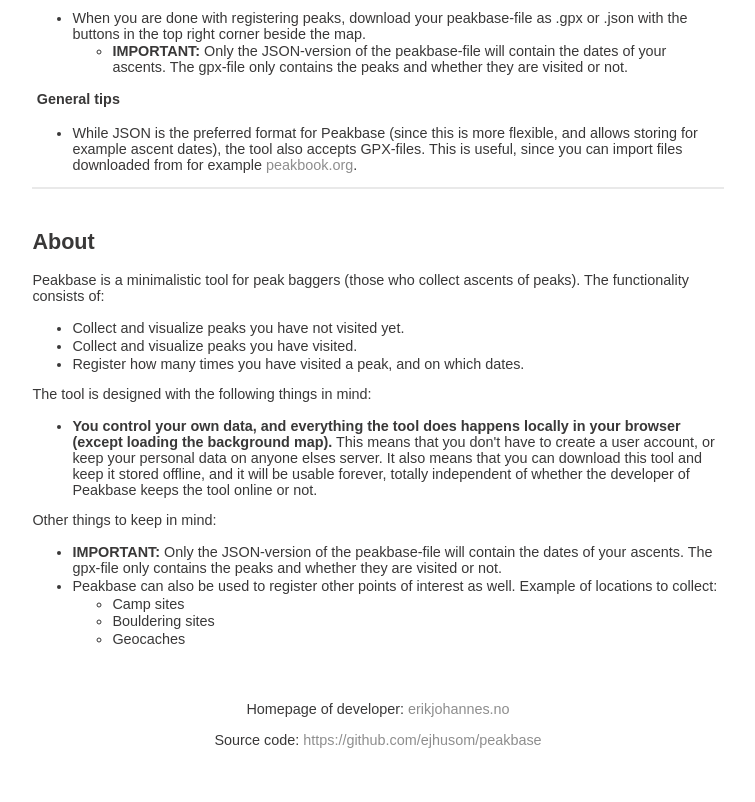
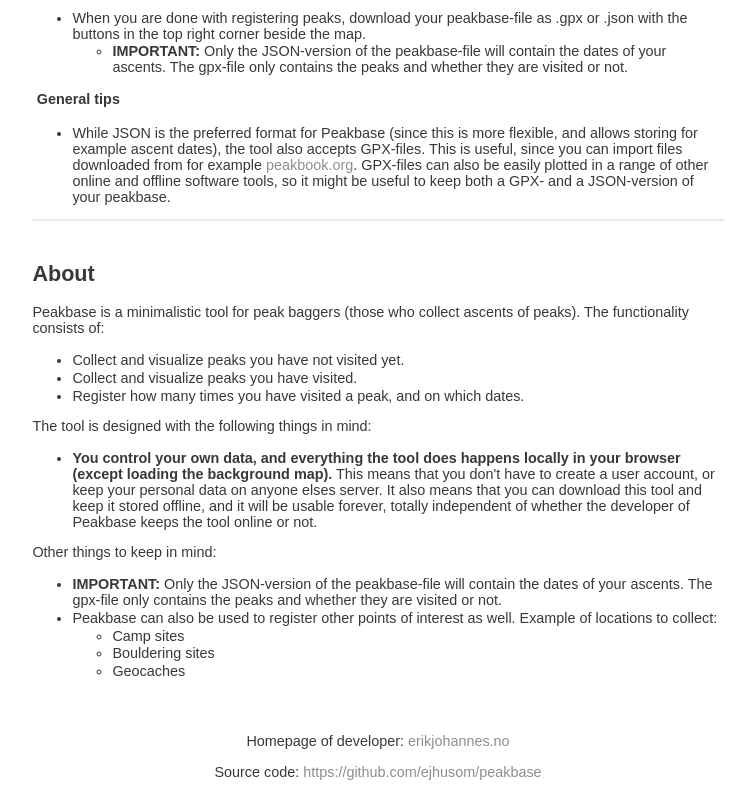
Before and after one commit to ejhusom/peakbase, a plain HTML site: page index.html in a window 1280 px wide. Shown: the part 1600-2402 px from the top of the page, without its empty margins (262-1017 px from the left). Before the commit the page ends 2370 px from the top, so only its background shows below. Drawn offline with Linux system fonts and the light colour scheme.

Commit message:
Update wiht text regarding gpx

```diff
--- a/index.html
+++ b/index.html
@@ -168,7 +168,10 @@
                 this is more flexible, and allows storing for example
                 ascent dates), the tool also accepts GPX-files. This is
                 useful, since you can import files downloaded from for
-                example <a href="https://peakbook.org">peakbook.org</a>.</li>
+                example <a href="https://peakbook.org">peakbook.org</a>.
+                GPX-files can also be easily plotted in a range of other online
+            and offline software tools, so it might be useful to keep both a
+            GPX- and a JSON-version of your peakbase.</li>
 
             </ul>
             <hr>
```
